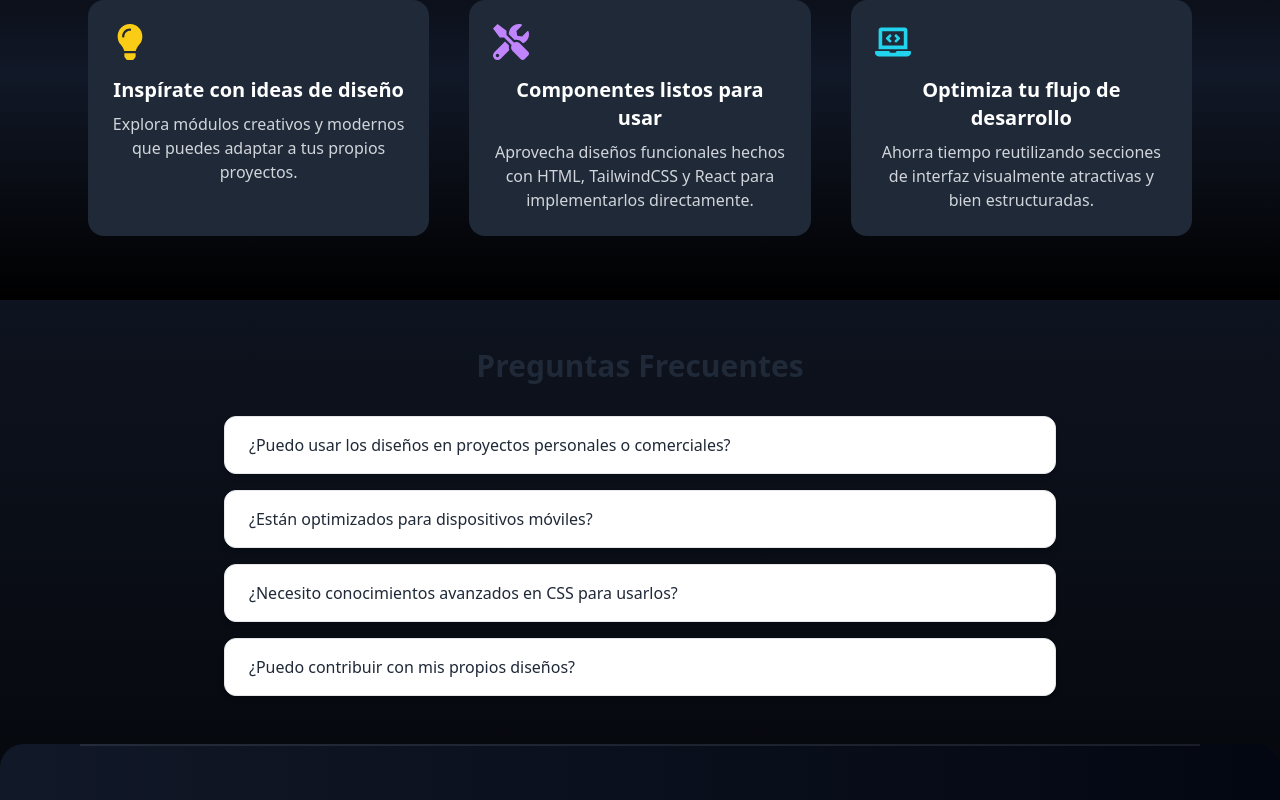
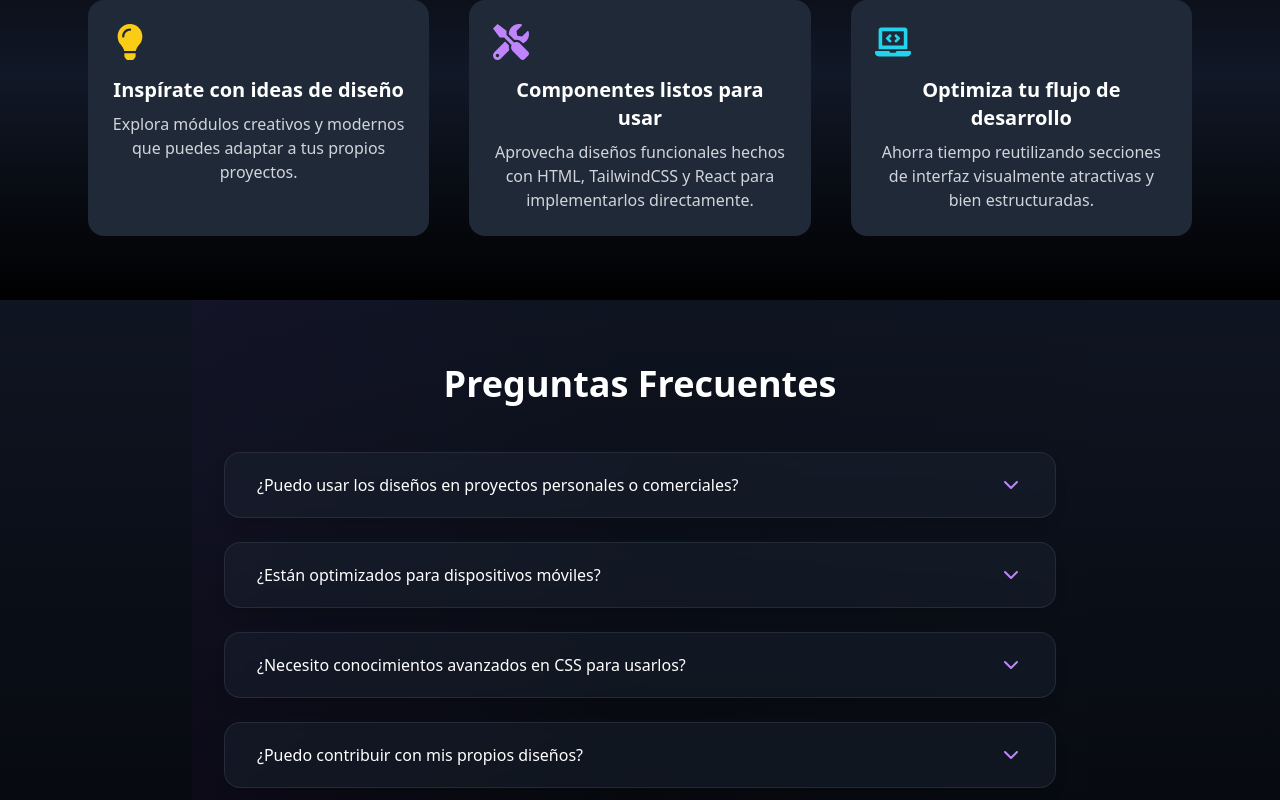
Before and after one commit to MarxAlonso/modelos-mrx, a React (Vite) app: page / in a window 1280 px wide. Shown: the part 1072-1872 px from the top of the page. Built offline with nearby package versions, Linux system fonts and the light colour scheme; a web font is replaced by a local one.

Commit message:
mejora de diseños de faqsection

```diff
--- a/src/common/Home/FAQSection.tsx
+++ b/src/common/Home/FAQSection.tsx
@@ -29,44 +29,74 @@ export const FAQSection = () => {
   };
 
   return (
-    <section className="max-w-4xl mx-auto py-12 px-4 sm:px-6 lg:px-8 ">
-      <h2 className="text-3xl font-bold text-center mb-8 text-gray-800 dark:text-white">
+    <section className="relative max-w-4xl mx-auto py-16 px-4 sm:px-6 lg:px-8">
+      {/* Efectos de fondo animados */}
+      <div className="absolute inset-0 overflow-hidden">
+        <div className="absolute -inset-[100%] bg-gradient-to-r from-purple-900/20 via-black/5 to-gray-900/20 animate-[gradient_15s_ease_infinite]" />
+        <div className="absolute inset-0 bg-grid-white/[0.02] bg-[size:3rem_3rem]" />
+      </div>
+
+      <motion.h2
+        initial={{ opacity: 0, y: -20 }}
+        whileInView={{ opacity: 1, y: 0 }}
+        transition={{ duration: 0.6 }}
+        className="text-4xl font-bold text-center mb-12 text-white relative"
+      >
         Preguntas Frecuentes
-      </h2>
+      </motion.h2>
 
-      <div className="space-y-4">
+      <div className="space-y-6 relative">
         {faqs.map((faq, index) => (
-          <div
+          <motion.div
             key={index}
-            className="bg-white dark:bg-gray-800 border border-gray-200 dark:border-gray-700 rounded-xl shadow-md transition hover:shadow-lg"
+            initial={{ opacity: 0, x: -20 }}
+            whileInView={{ opacity: 1, x: 0 }}
+            transition={{ duration: 0.5, delay: index * 0.1 }}
+            className="backdrop-blur-sm bg-gray-800/40 border border-gray-700/50 rounded-2xl shadow-lg hover:shadow-purple-500/20 transition-all duration-300"
           >
             <button
               onClick={() => toggle(index)}
-              className="w-full px-6 py-4 flex justify-between items-center text-left"
+              className="w-full px-8 py-5 flex justify-between items-center text-left group"
             >
-              <span className="font-medium text-gray-800 dark:text-white">{faq.question}</span>
-              <ChevronDown
-                className={`w-5 h-5 transform transition-transform duration-200 ${
-                  openIndex === index ? "rotate-180" : ""
-                }`}
-              />
+              <span className="font-medium text-white group-hover:text-purple-400 transition-colors">
+                {faq.question}
+              </span>
+              <motion.div
+                animate={{ rotate: openIndex === index ? 180 : 0 }}
+                transition={{ duration: 0.3 }}
+              >
+                <ChevronDown className="w-6 h-6 text-purple-400" />
+              </motion.div>
             </button>
             <AnimatePresence initial={false}>
               {openIndex === index && (
                 <motion.div
                   key="content"
                   initial={{ height: 0, opacity: 0 }}
-                  animate={{ height: "auto", opacity: 1 }}
-                  exit={{ height: 0, opacity: 0 }}
-                  transition={{ duration: 0.3 }}
+                  animate={{
+                    height: "auto",
+                    opacity: 1,
+                    transition: {
+                      height: { duration: 0.4 },
+                      opacity: { duration: 0.3, delay: 0.1 }
+                    }
+                  }}
+                  exit={{
+                    height: 0,
+                    opacity: 0,
+                    transition: {
+                      height: { duration: 0.3 },
+                      opacity: { duration: 0.2 }
+                    }
+                  }}
                 >
-                  <div className="px-6 pb-4 text-gray-700 dark:text-gray-300">
+                  <div className="px-8 pb-6 text-gray-300 leading-relaxed">
                     {faq.answer}
                   </div>
                 </motion.div>
               )}
             </AnimatePresence>
-          </div>
+          </motion.div>
         ))}
       </div>
     </section>
--- a/tailwind.config.js
+++ b/tailwind.config.js
@@ -22,5 +22,11 @@ export default {
       },
     },
   },
+  keyframes: {
+    gradient: {
+      '0%, 100%': { transform: 'translate(0, 0)' },
+      '50%': { transform: 'translate(25%, 25%)' },
+    },
+  },
   plugins: [],
 };
```
